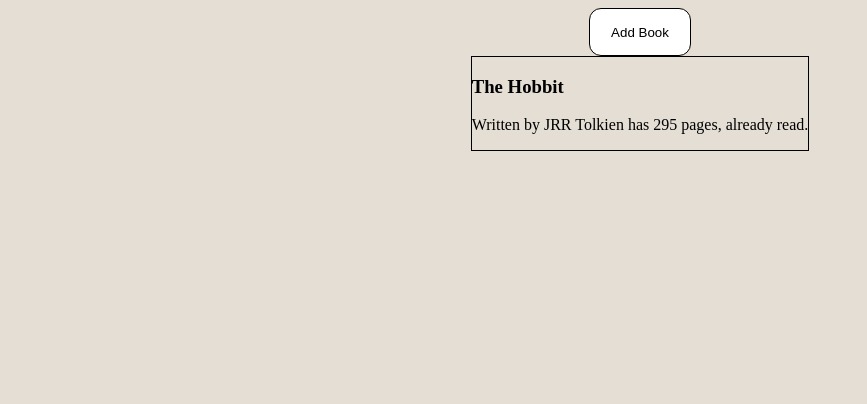
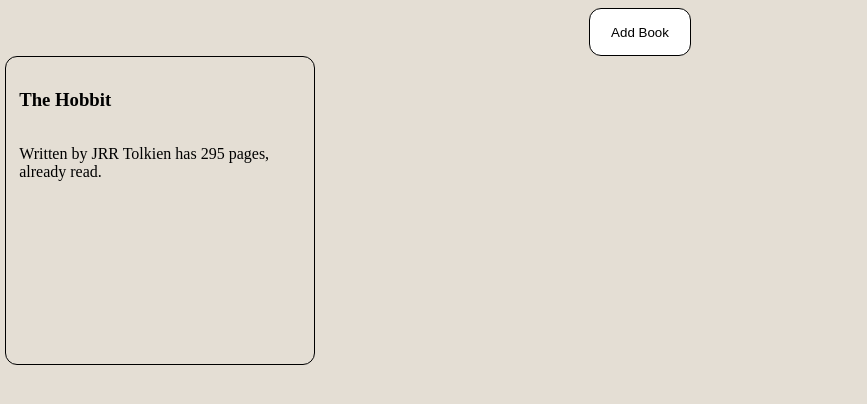
Before and after one commit to LineZealot/odin-library-app, a website: page index.html in a window 1280 px wide. Shown: the whole page, without its empty margins (0-867 px from the left). Drawn offline with Linux system fonts and the light colour scheme.

Commit message:
Styling update
Removed a bug in the script.js file that prevented the book-item creation UI from hiding after submission. Created rules in style.css for the bookshelf and book-item elements

```diff
--- a/script.js
+++ b/script.js
@@ -62,7 +62,6 @@
     // append book item to the DOM and add class
     addBookToLibrary(newBook);
     createBookElement(newBook);
-    newBook.box.classList.add("book-item");
 
     // clear form and hide UI
     bookItemForm.body.style.display = "none";
--- a/style.css
+++ b/style.css
@@ -5,6 +5,13 @@
   align-items: center;
   height: 100%;
   background-color: rgb(228, 222, 212);
+}
+
+.bookshelf {
+    display: grid;
+    grid-template-columns: repeat(4, 25vw);
+    justify-items: center;
+    width: 100%;
 }
 
 .create-book {
@@ -29,5 +36,11 @@
 }
 
 .book-item {
+    display: flex;
+    flex-direction: column;
+    width: 22vw;
+    height: 22vw;
+    padding: 1vw;
     border: 1px solid black;
+    border-radius: 12px;
 }
```
